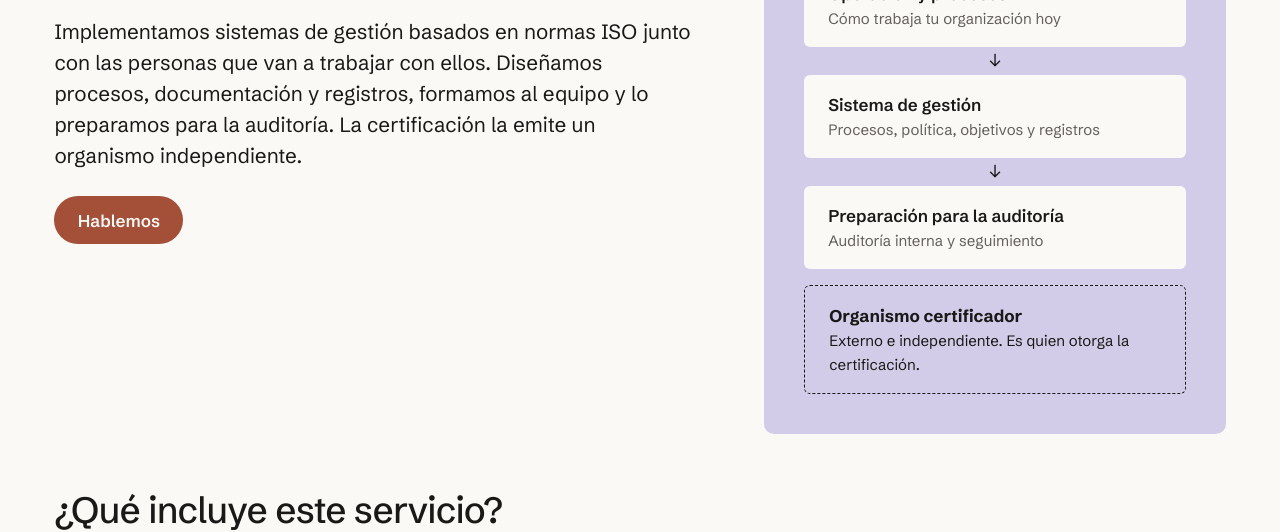
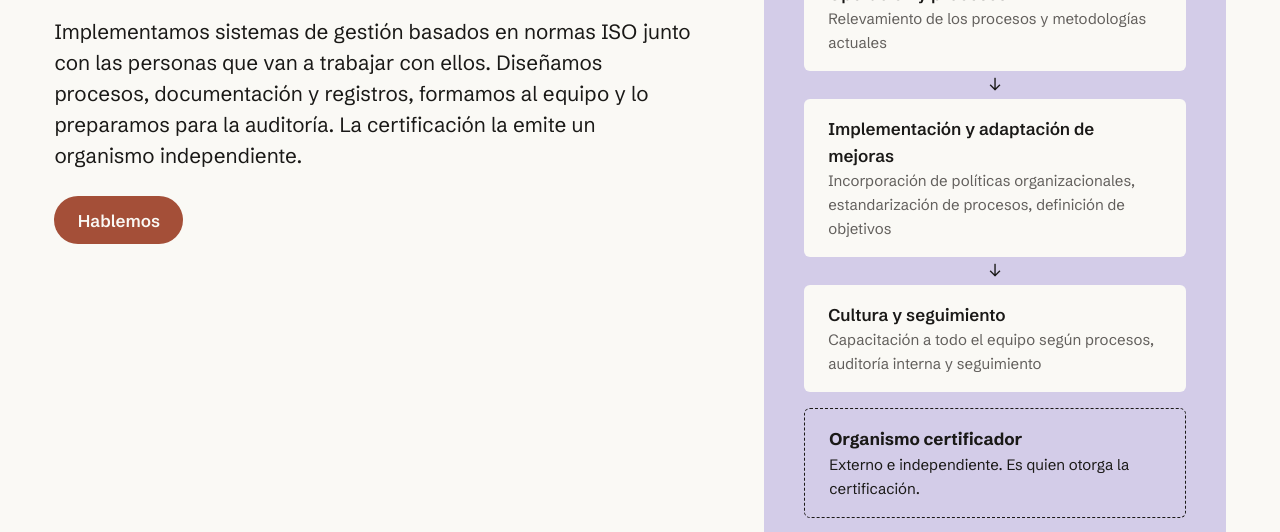
Before and after one commit to tomasdollberg-dot/Henko, a website: page servicios/implementacion-normas-iso/index.html in a window 1280 px wide. Shown: the part 291-823 px from the top of the page. Drawn offline with Linux system fonts and the light colour scheme.

Commit message:
Ficha ISO: nuevo panel Cómo trabajamos y FAQ de integración de normas

```diff
--- a/servicios/implementacion-normas-iso/index.html
+++ b/servicios/implementacion-normas-iso/index.html
@@ -97,7 +97,7 @@
       "name": "¿Se puede integrar más de una norma?",
       "acceptedAnswer": {
         "@type": "Answer",
-        "text": "Sí. Cuando conviene, diseñamos un sistema integrado para no duplicar documentos ni tareas."
+        "text": "Sí, siempre."
       }
     }
   ]
@@ -136,11 +136,11 @@
           <aside class="ficha surface on-lavanda-light" aria-label="Cómo se ordena el trabajo">
           <p class="mono ficha__t">Cómo se ordena el trabajo</p>
           <div class="flow">
-            <div class="flow__node">Operación y procesos<small>Cómo trabaja tu organización hoy</small></div>
+            <div class="flow__node">Operación y procesos<small>Relevamiento de los procesos y metodologías actuales</small></div>
             <div class="flow__arrow" aria-hidden="true">↓</div>
-            <div class="flow__node">Sistema de gestión<small>Procesos, política, objetivos y registros</small></div>
+            <div class="flow__node">Implementación y adaptación de mejoras<small>Incorporación de políticas organizacionales, estandarización de procesos, definición de objetivos</small></div>
             <div class="flow__arrow" aria-hidden="true">↓</div>
-            <div class="flow__node">Preparación para la auditoría<small>Auditoría interna y seguimiento</small></div>
+            <div class="flow__node">Cultura y seguimiento<small>Capacitación a todo el equipo según procesos, auditoría interna y seguimiento</small></div>
           </div>
           <div class="flow__ext"><strong>Organismo certificador</strong>Externo e independiente. Es quien otorga la certificación.</div>
         </aside>
@@ -200,7 +200,7 @@
           </details>
           <details>
             <summary>¿Se puede integrar más de una norma?</summary>
-            <div class="faq__a"><p>Sí. Cuando conviene, diseñamos un sistema integrado para no duplicar documentos ni tareas.</p></div>
+            <div class="faq__a"><p>Sí, siempre.</p></div>
           </details>
         </div>
       </div>
```
